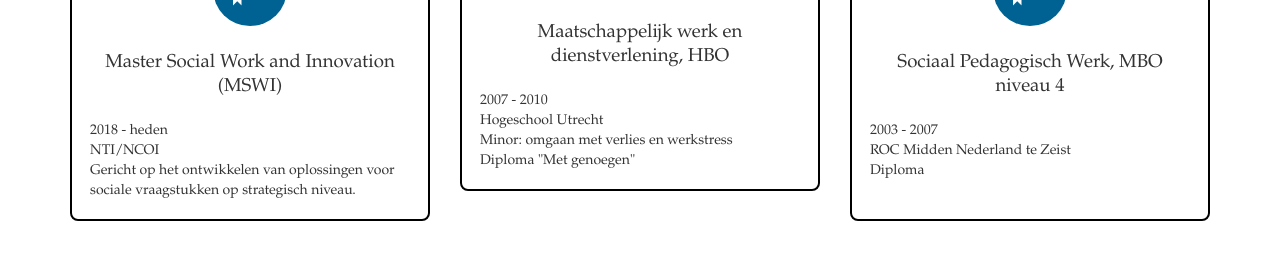
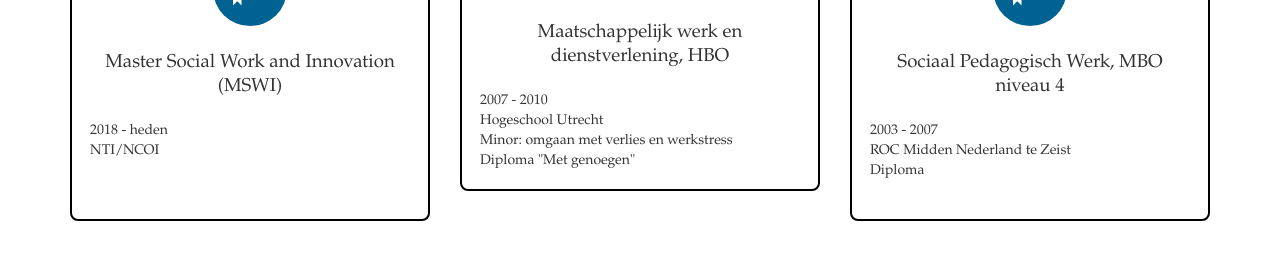
Before and after one commit to LindaBaars/lindabaarscom, a plain HTML site: page index.html in a window 1280 px wide. Shown: the part 2780-3054 px from the top of the page. Drawn offline with nearby package versions, Linux system fonts and the light colour scheme.

Commit message:
Update index.html
Aanpassing MSWI 10

```diff
--- a/index.html
+++ b/index.html
@@ -274,8 +274,6 @@
 					<div class="description">
 						2018 - heden <br/>
 						NTI/NCOI <br/>
-
-						Gericht op het ontwikkelen van oplossingen voor sociale vraagstukken op strategisch niveau.<br/>
 					</div>
 				</div>
 			</div>
```
